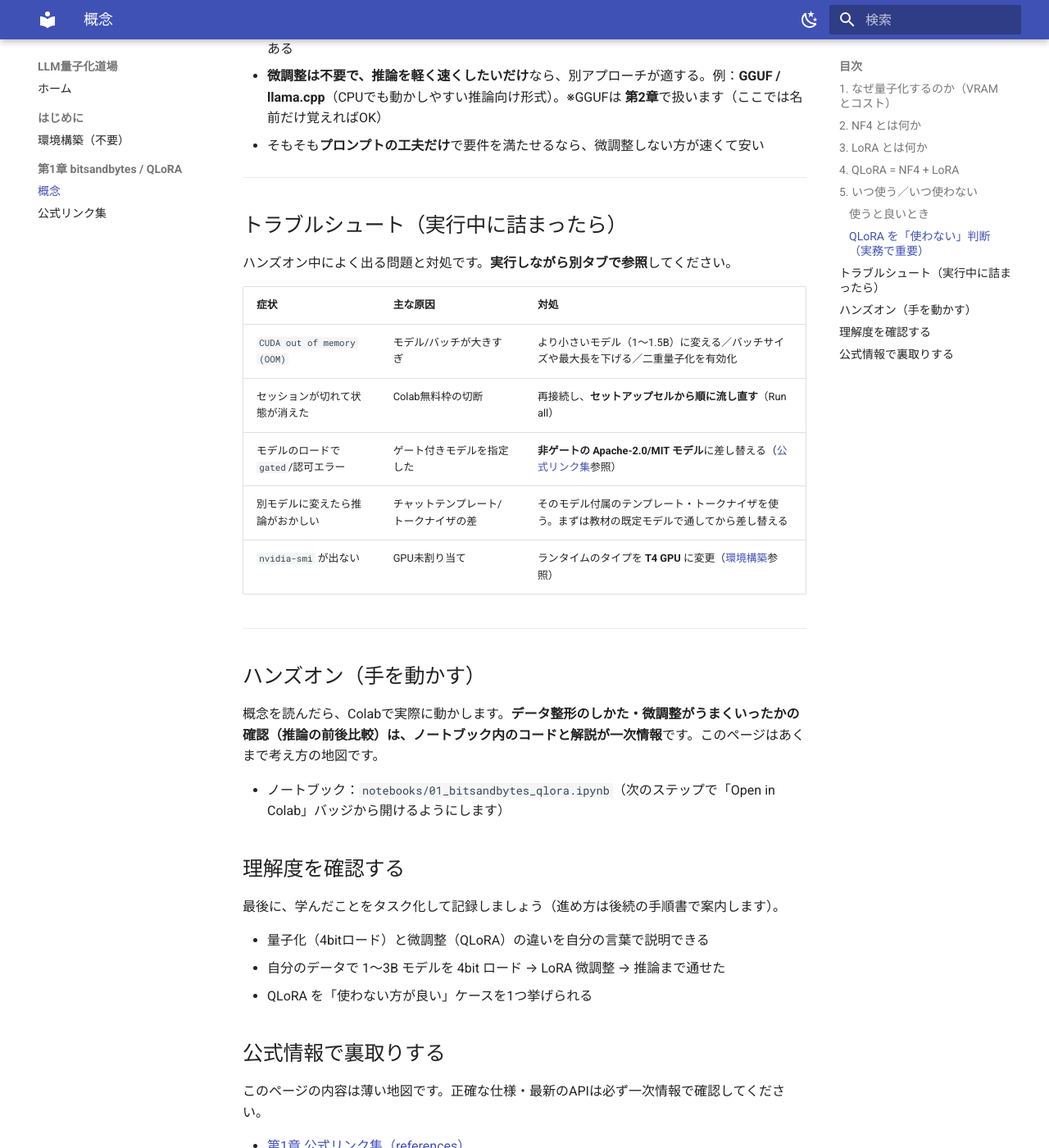
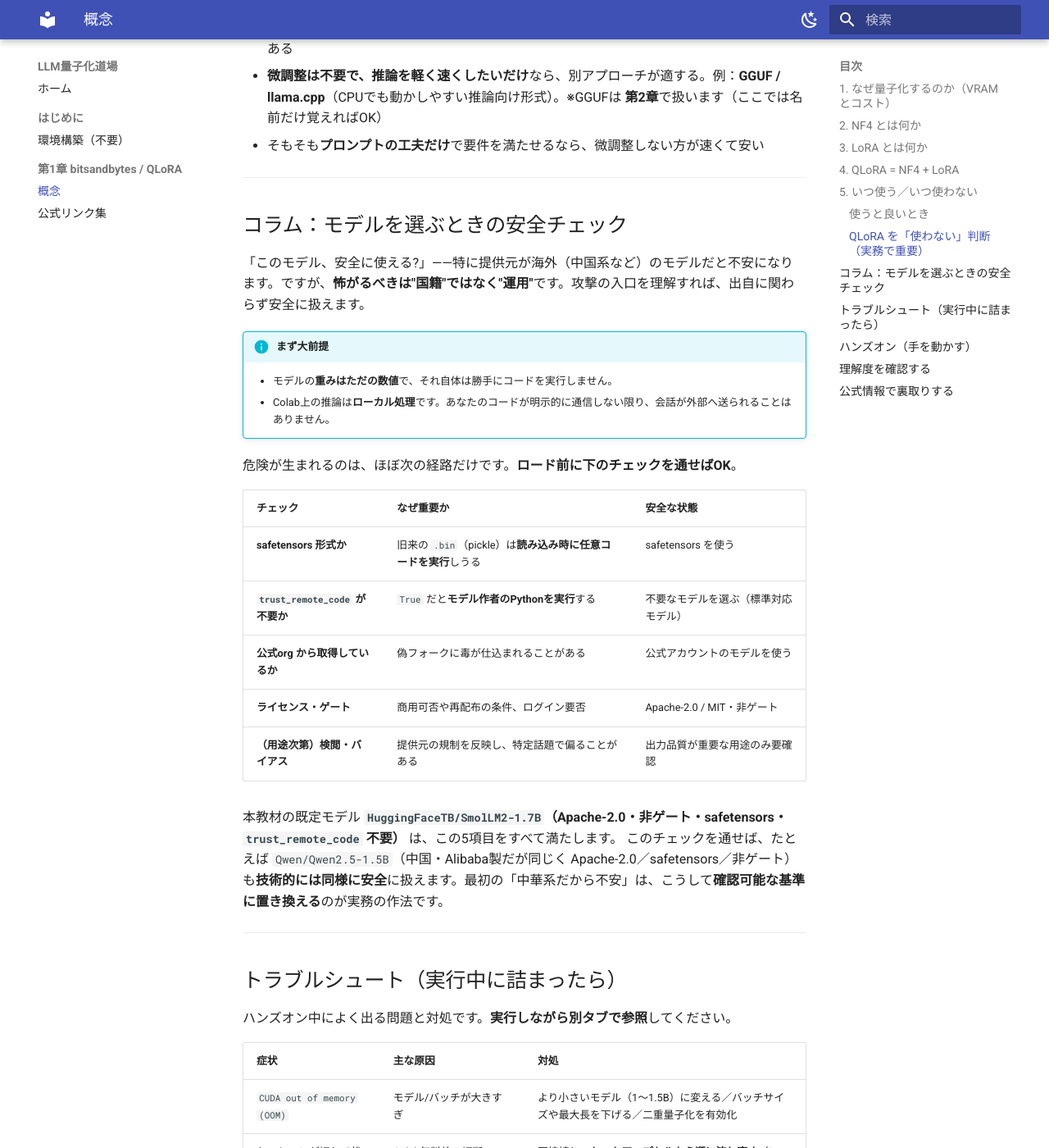
Before and after one commit to Shintaro-Abe/llm-quantization-dojo, an MkDocs documentation site: the page built from learn/chapters/01-bitsandbytes-qlora/index.md, in a window 1280 px wide and 1400 px high, scrolled down 2050 px. Shown: the whole window at 82% size. Built offline with MkDocs 1.6.1 and Material for MkDocs 9.7.7, drawn with Linux system fonts in a browser that asks for light colours.

Commit message:
feat: 既定モデルを西側Apache(SmolLM2-1.7B)に確定＋モデル安全チェックを追加
grilling（中華系モデルのセキュリティ懸念）の結論=方針X を反映。
- 既定: HuggingFaceTB/SmolLM2-1.7B（Apache-2.0/非ゲート/safetensors/trust_remote_code不要）
- フォールバック: TinyLlama-1.1B-Chat、発展: Qwen2.5-1.5B
- 座学にコラム「モデルを選ぶときの安全チェック」を追加（国籍より運用：safetensors/trust_remote_code/公式org/ライセンス）
- references.md にモデルカード節を追加（2026-06-20 確認）
- design.md §5.4 を確定内容に更新
mkdocs build --strict 警告ゼロ。

Co-Authored-By: Claude Opus 4.8 <noreply@anthropic.com>

```diff
--- a/learn/chapters/01-bitsandbytes-qlora/index.md
+++ b/learn/chapters/01-bitsandbytes-qlora/index.md
@@ -66,6 +66,29 @@ LLM の重みは通常 16bit（fp16/bf16）で保持されます。これを **4
 
 ---
 
+## コラム：モデルを選ぶときの安全チェック
+
+「このモデル、安全に使える?」——特に提供元が海外（中国系など）のモデルだと不安になります。ですが、**怖がるべきは"国籍"ではなく"運用"**です。攻撃の入口を理解すれば、出自に関わらず安全に扱えます。
+
+!!! info "まず大前提"
+    - モデルの**重みはただの数値**で、それ自体は勝手にコードを実行しません。
+    - Colab上の推論は**ローカル処理**です。あなたのコードが明示的に通信しない限り、会話が外部へ送られることはありません。
+
+危険が生まれるのは、ほぼ次の経路だけです。**ロード前に下のチェックを通せばOK**。
+
+| チェック | なぜ重要か | 安全な状態 |
+| :-- | :-- | :-- |
+| **safetensors 形式か** | 旧来の `.bin`（pickle）は**読み込み時に任意コードを実行**しうる | safetensors を使う |
+| **`trust_remote_code` が不要か** | `True` だと**モデル作者のPythonを実行**する | 不要なモデルを選ぶ（標準対応モデル） |
+| **公式org から取得しているか** | 偽フォークに毒が仕込まれることがある | 公式アカウントのモデルを使う |
+| **ライセンス・ゲート** | 商用可否や再配布の条件、ログイン要否 | Apache-2.0 / MIT・非ゲート |
+| **（用途次第）検閲・バイアス** | 提供元の規制を反映し、特定話題で偏ることがある | 出力品質が重要な用途のみ要確認 |
+
+本教材の既定モデル **`HuggingFaceTB/SmolLM2-1.7B`（Apache-2.0・非ゲート・safetensors・`trust_remote_code` 不要）** は、この5項目をすべて満たします。
+このチェックを通せば、たとえば `Qwen/Qwen2.5-1.5B`（中国・Alibaba製だが同じく Apache-2.0／safetensors／非ゲート）も**技術的には同様に安全**に扱えます。最初の「中華系だから不安」は、こうして**確認可能な基準に置き換える**のが実務の作法です。
+
+---
+
 ## トラブルシュート（実行中に詰まったら）
 
 ハンズオン中によく出る問題と対処です。**実行しながら別タブで参照**してください。
```
Also changed, not shown: .steering/20260613-initial-implementation/design.md (+17 -8 lines), learn/chapters/01-bitsandbytes-qlora/references.md (+10 -0 lines).
